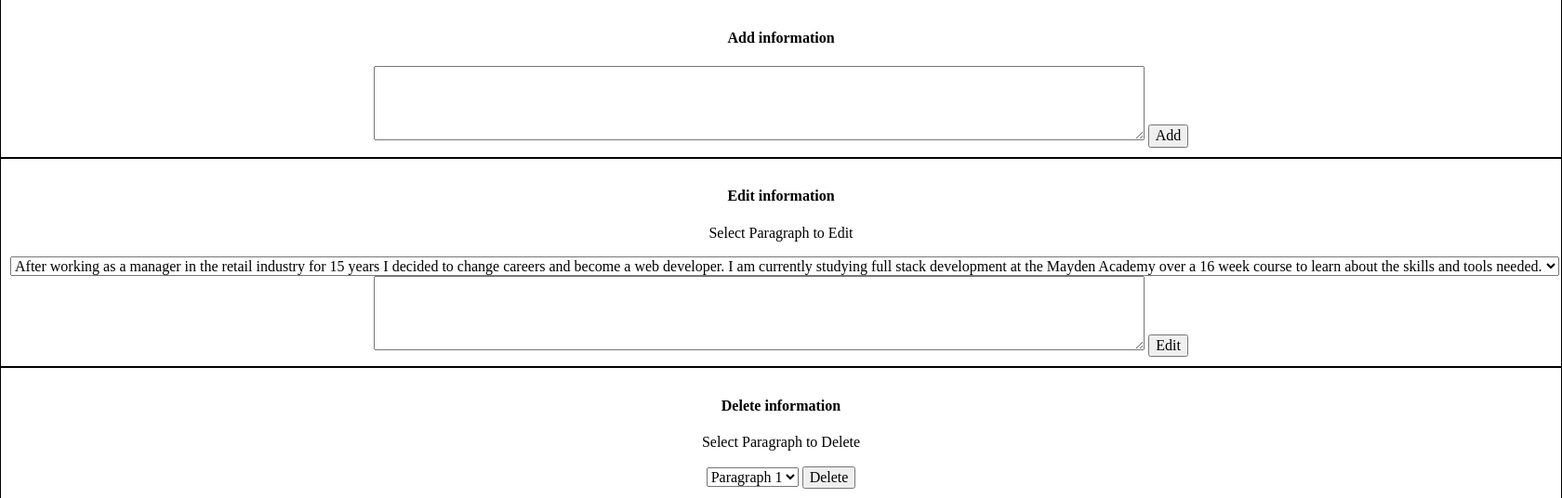
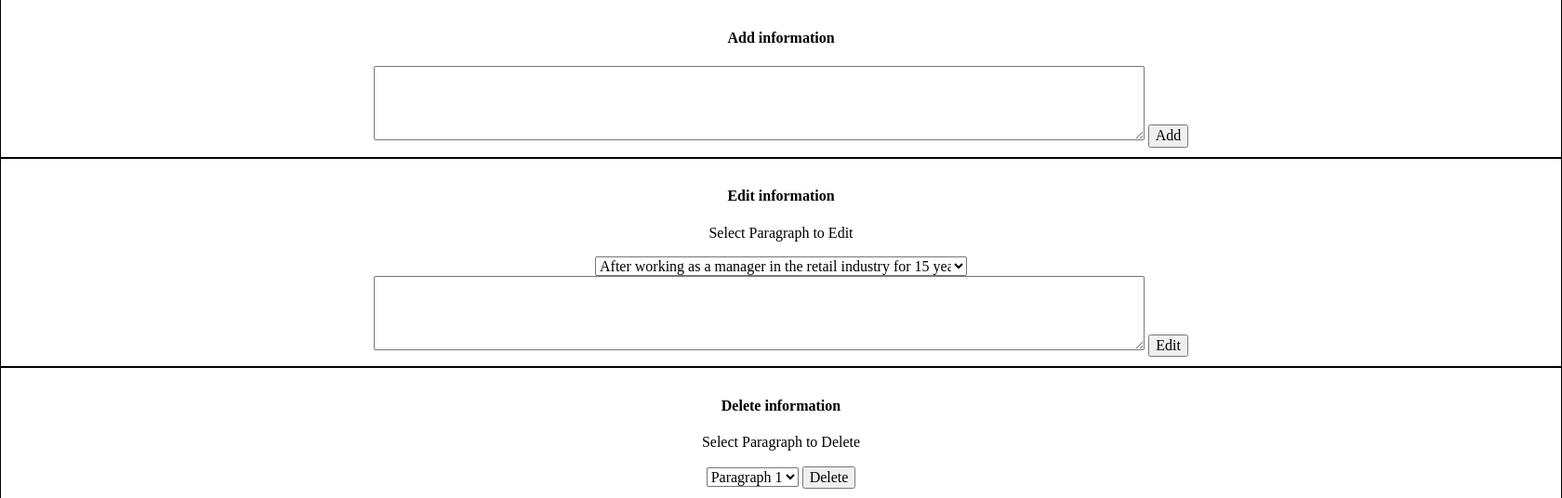
Before and after one commit to Knux2/portfolio, a PHP site: page /admin.php in a window 1680 px wide. Shown: the part 168-704 px from the top of the page at 93% size. Run offline with PHP 8.4, Linux system fonts and the light colour scheme; data comes from the database, SQL or seed files in the repository.

Commit message:
Added width to dropdown list

```diff
--- a/admin.php
+++ b/admin.php
@@ -43,7 +43,7 @@ $deleteDropDown = '<select>
             <h4>Edit information</h4>
             <p>Select Paragraph to Edit</p>
             <form method="post">
-                <select>
+                <select class="dropDown">
                     <?php echo $editDropDown; ?>
                 </select>
             </form>
--- a/css/admin.css
+++ b/css/admin.css
@@ -19,3 +19,7 @@ textarea {
     width: 50%;
     height: 80px;
 }
+
+.dropDown {
+    width: 400px;
+}
```
